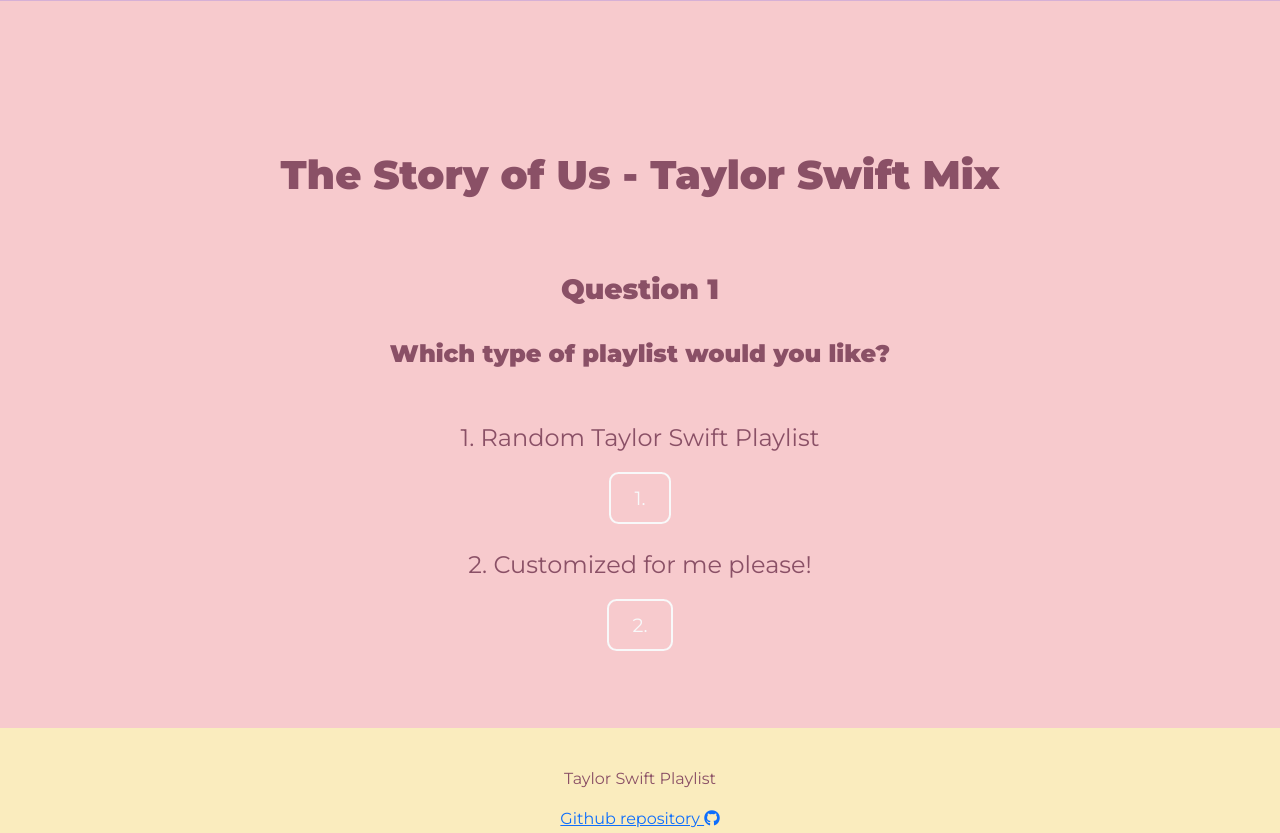
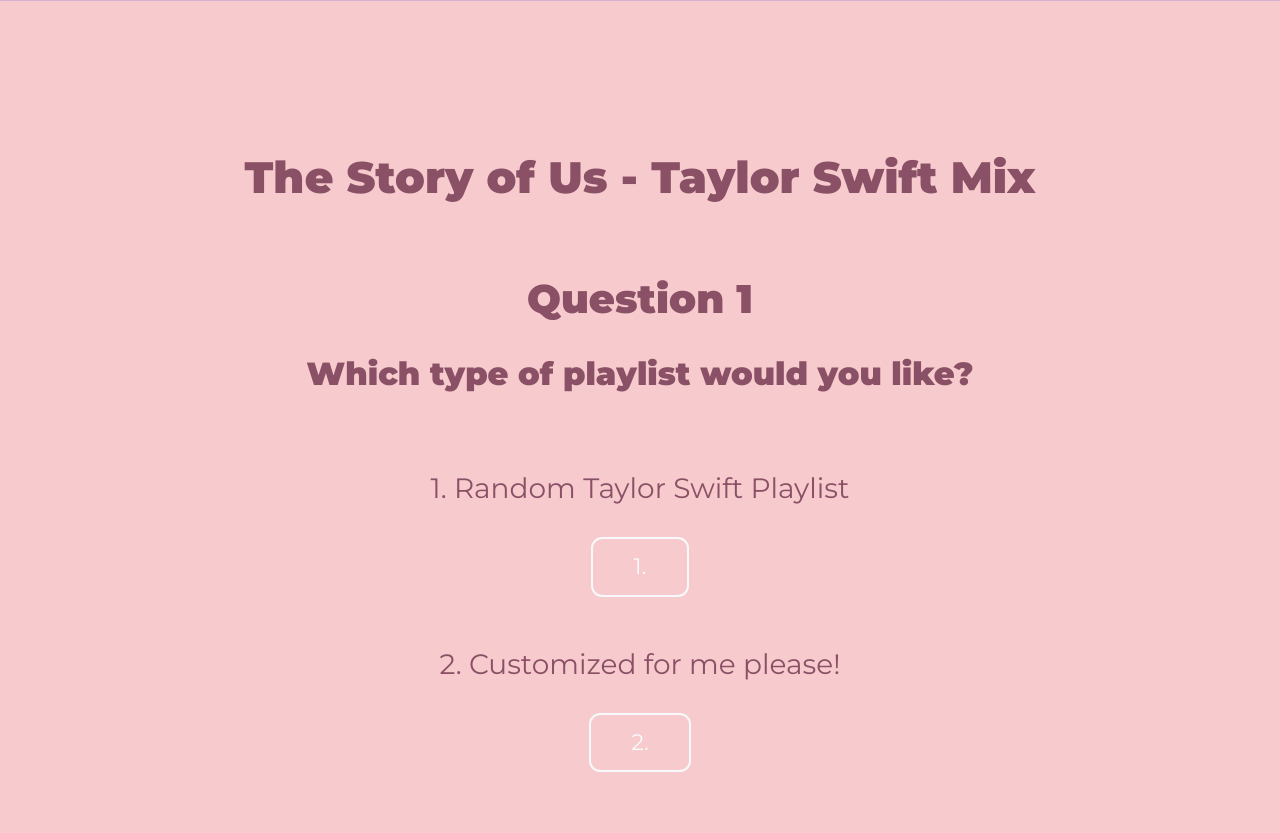
Before and after one commit to ThakkarPurvi/Taylor_Swift_Project-2, a Flask app: page /q1/ in a window 1280 px wide. Shown: the part 89-922 px from the top of the page. Run offline with Flask 2, Linux system fonts and the light colour scheme; some libraries are stand-ins or nearby versions.

Commit message:
improve front end

```diff
--- a/static/css/styles.css
+++ b/static/css/styles.css
@@ -120,10 +120,8 @@ h2 {
 }
 
 .container-fluid-title-2 h2 {
-   font-size: 2.5em;
+   font-size: 2.75em;
 }
-
-
 
 .container-fluid-form {
     padding-bottom: 6%;
@@ -134,25 +132,35 @@ h2 {
 .container-fluid-form h3 {
     padding-bottom: 0%;
     padding-top: 2%;
+    font-size: 2.5em;
 }
 
+.container-fluid-form h4 {
+    padding-bottom: 2%;
+    padding-top: 0%;
+    font-size: 2em;
+}
+
+
+
 .container-fluid-form p {
-    padding-top: 2%;
+    padding-top: 4%;
+    padding-bottom: 1%;
     color: #8a5066;
-    font-size: 1.5em;
-    font-weight: 400;
+    font-size: 1.75em;
+    font-weight: 500;
 }
 
 .btn-group-lg .btn,
 .btn-lg {
-    padding: .5em 1.2em;
-    font-size: 1.2em;
+    padding: .5em 1.8em;
+    font-size: 1.4em;
     border-radius: .5em;
 }
 
 .btn {
     font-weight: 500;
-    border: 2px solid;
+    border: 2.5px solid;
 }
 
 
```
